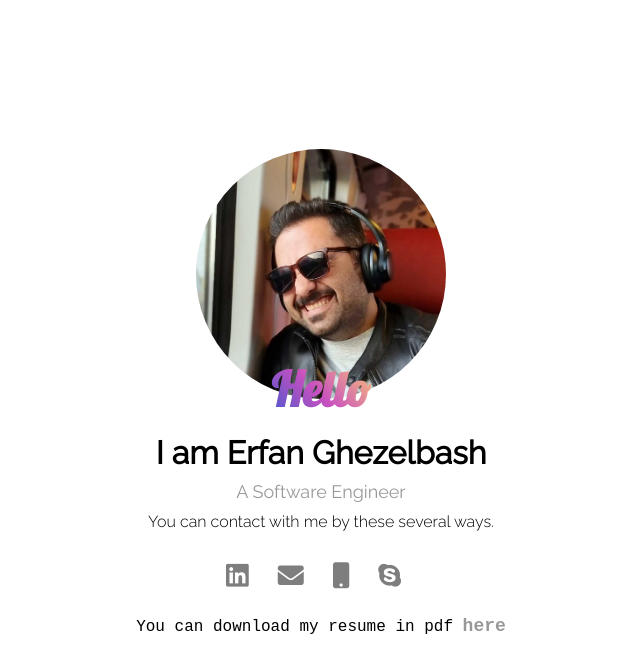
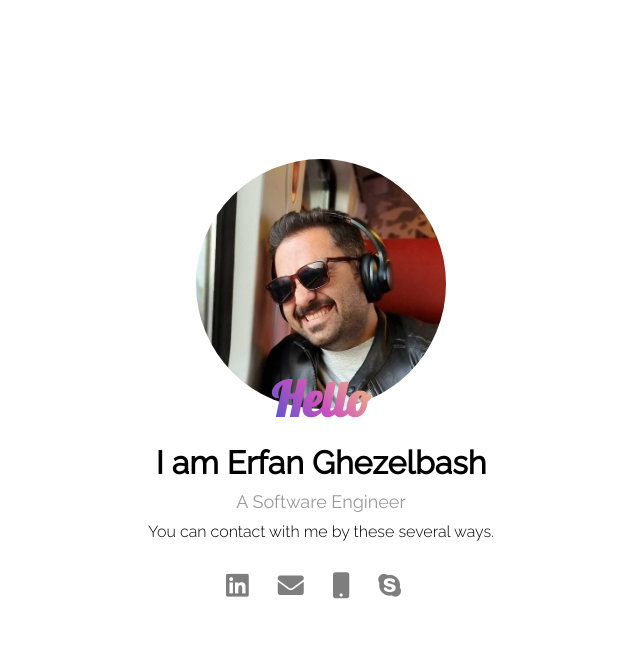
Before and after one commit to ghezelbash/ghezelbash.github.io, a plain HTML site: page index.html in a window 1280 px wide. Shown: the whole page, without its empty margins (319-959 px from the left). Drawn offline with Linux system fonts and the light colour scheme.

Commit message:
Update index.html

```diff
--- a/index.html
+++ b/index.html
@@ -30,8 +30,6 @@
         <a target="_blank" href="skype:erfanghezelbash?chat"><i class="fab fa-skype"></i></a>
       </div>
 
-      <code class="bio">You can download my resume in pdf <a  target="_blank" href="./Erfan_Ghezelbash___Backend_Software_Engineer___PHP.pdf">here</a></code>
-
     </div>
   </div>
 
```
